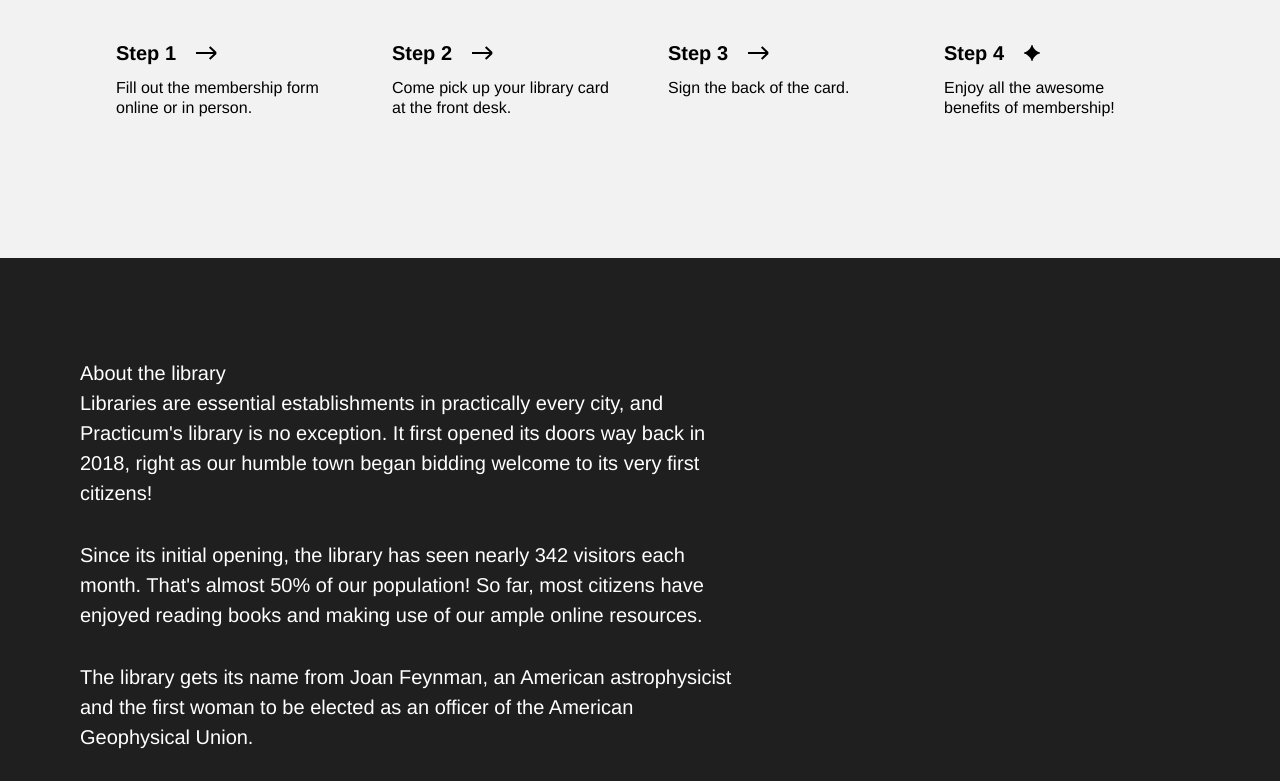
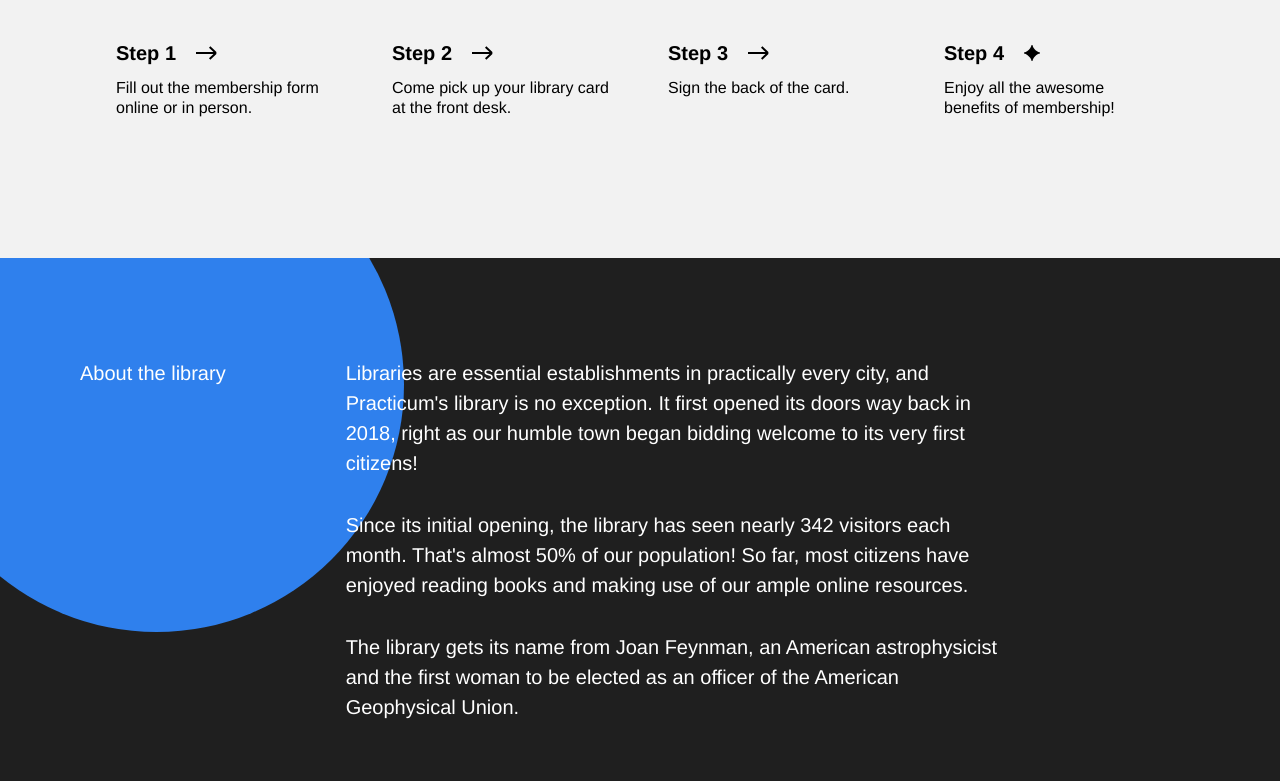
Before and after one commit to Raviar1337/Practicum_project1, a plain HTML site: page index.html in a window 1280 px wide. Shown: the part 3200-3981 px from the top of the page. Drawn offline with Linux system fonts and the light colour scheme.

Commit message:
Complete About the library Section

```diff
--- a/styles/style.css
+++ b/styles/style.css
@@ -362,6 +362,8 @@
   overflow: hidden;
   position: relative;
   box-sizing: border-box;
+  display: flex;
+  gap: 120px;
 }
 
 .about__title {
@@ -370,6 +372,7 @@
   line-height: 30px;
   font-weight: 500;
   z-index: 1;
+  max-width: 154px;
 }
 
 .about__content {
@@ -377,6 +380,7 @@
   line-height: 30px;
   font-weight: 400;
   max-width: 660px;
+  z-index: 1;
 }
 
 .about__paragraph {
@@ -388,6 +392,10 @@
   width: 495px;
   height: 495px;
   border-radius: 50%;
+  position: absolute;
+  left: -91px;
+  top: -121px;
+  z-index: 0;
 }
 
 .footer {
```
